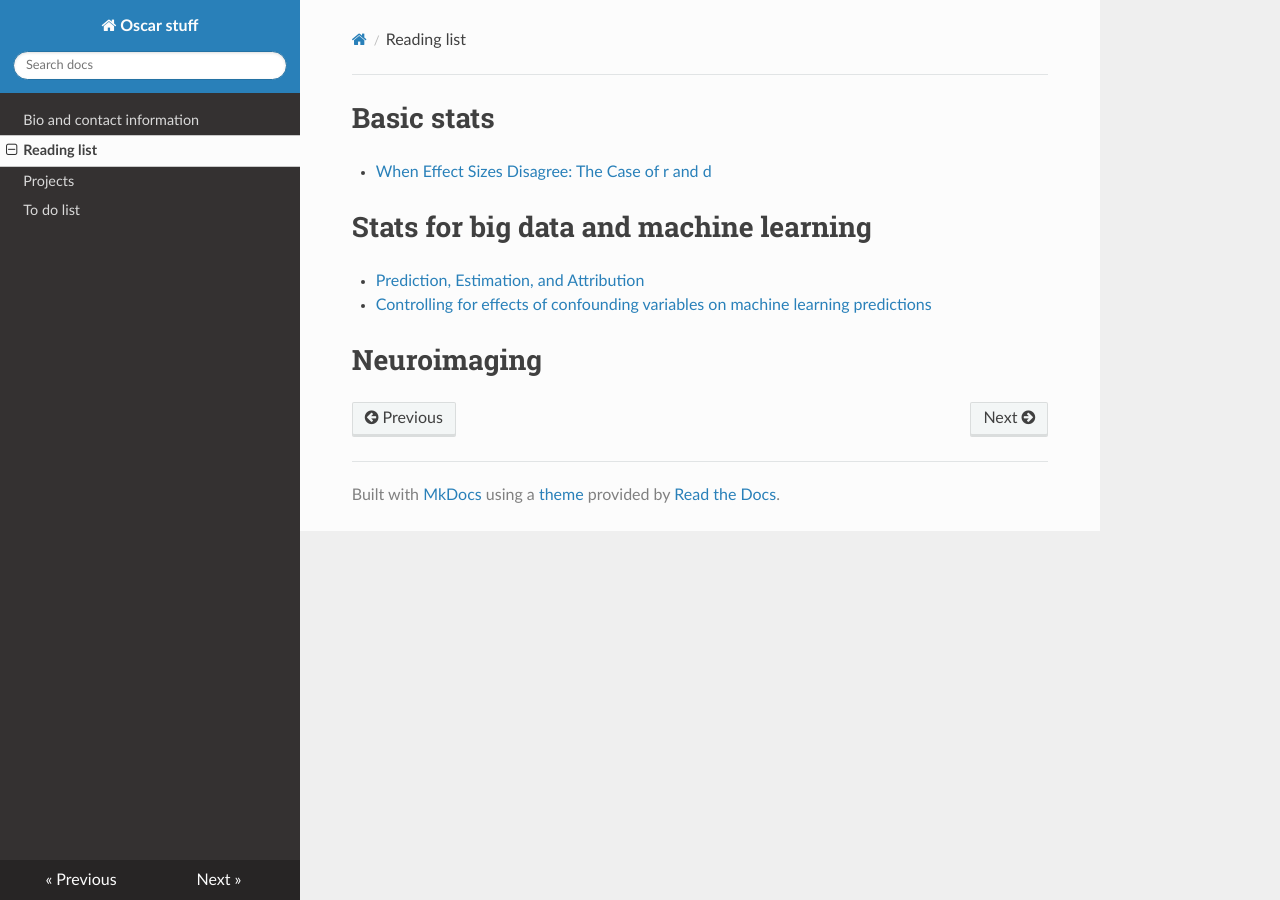
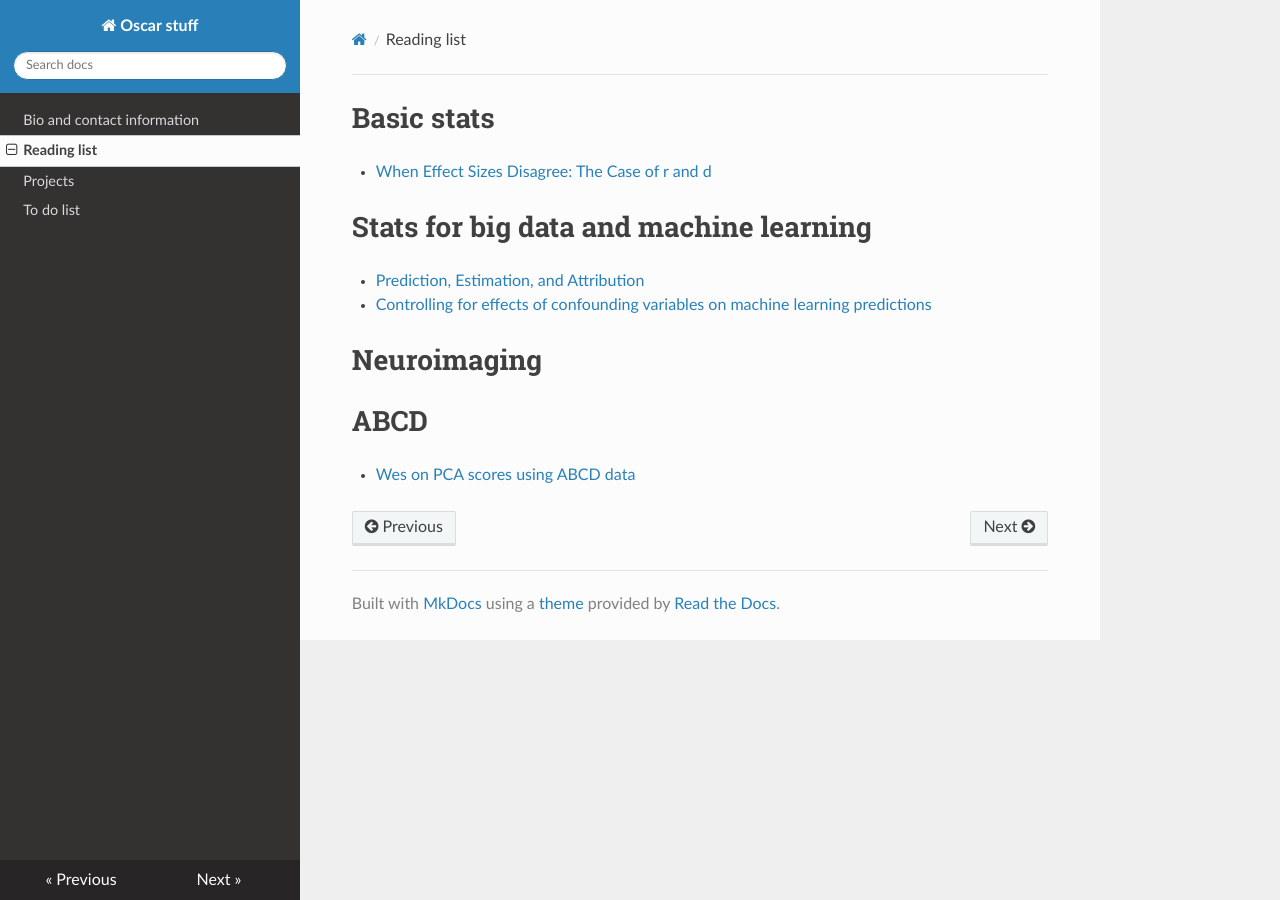
Before and after one commit to omiranda/OscarStuff, an MkDocs documentation site: the page built from docs/OscarReadingList.md, in a window 1280 px wide. Built offline with MkDocs 1.6.1, drawn with Linux system fonts in a browser that asks for light colours; nearby versions of some CDN libraries; old or Windows-style settings are respelled for this version of MkDocs.

Commit message:
Adding Wes ABCD reference

```diff
--- a/docs/OscarReadingList.md
+++ b/docs/OscarReadingList.md
@@ -7,3 +7,6 @@
 - [Controlling for effects of confounding variables on machine learning predictions](https://www.biorxiv.org/content/10.1101/2020.08.17.255034v1)
 
 # Neuroimaging
+
+# ABCD
+- [Wes on PCA scores using ABCD data](./references/Wes_ABCD_PCA_scores.pdf)
```
Also changed, not shown: 1 other file.
